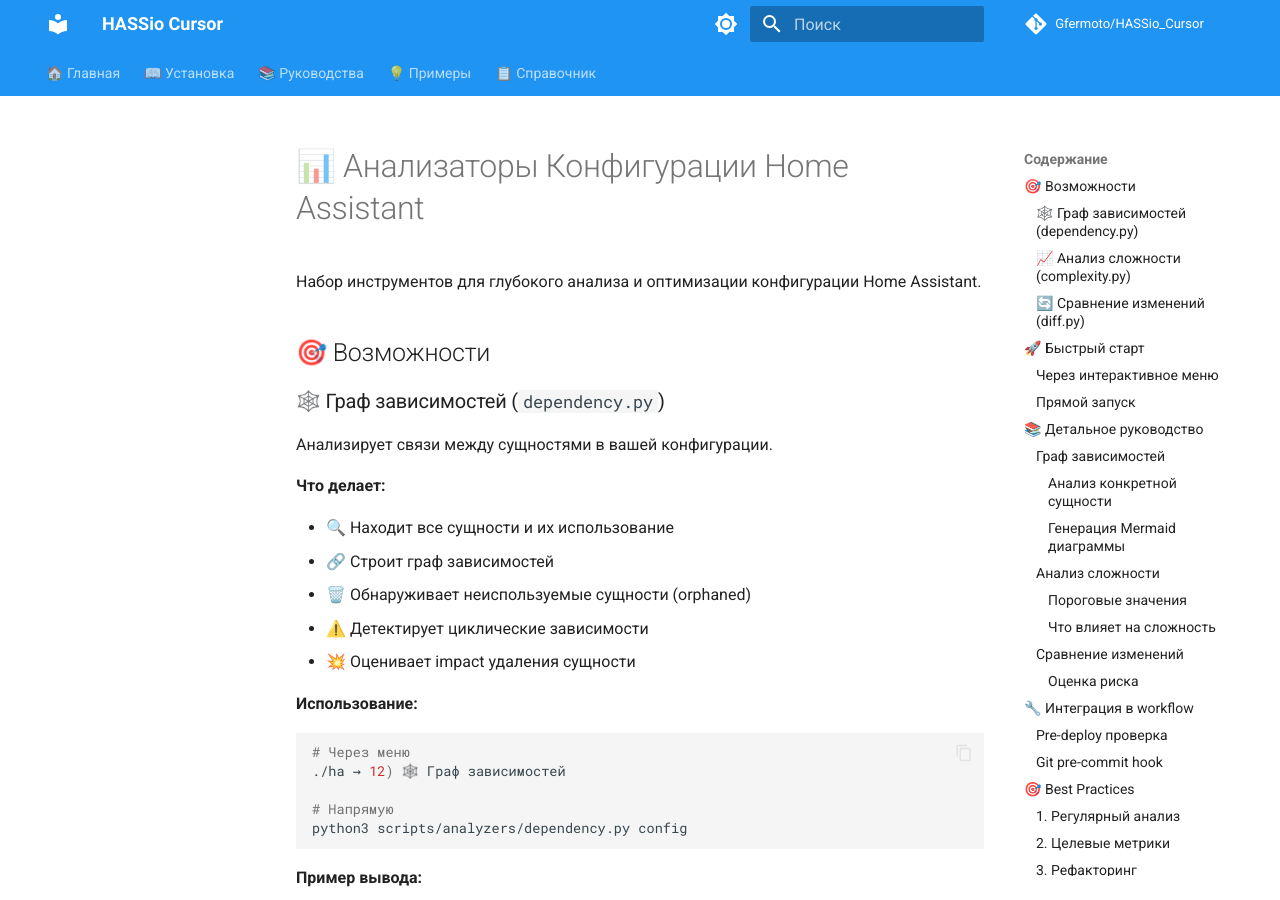
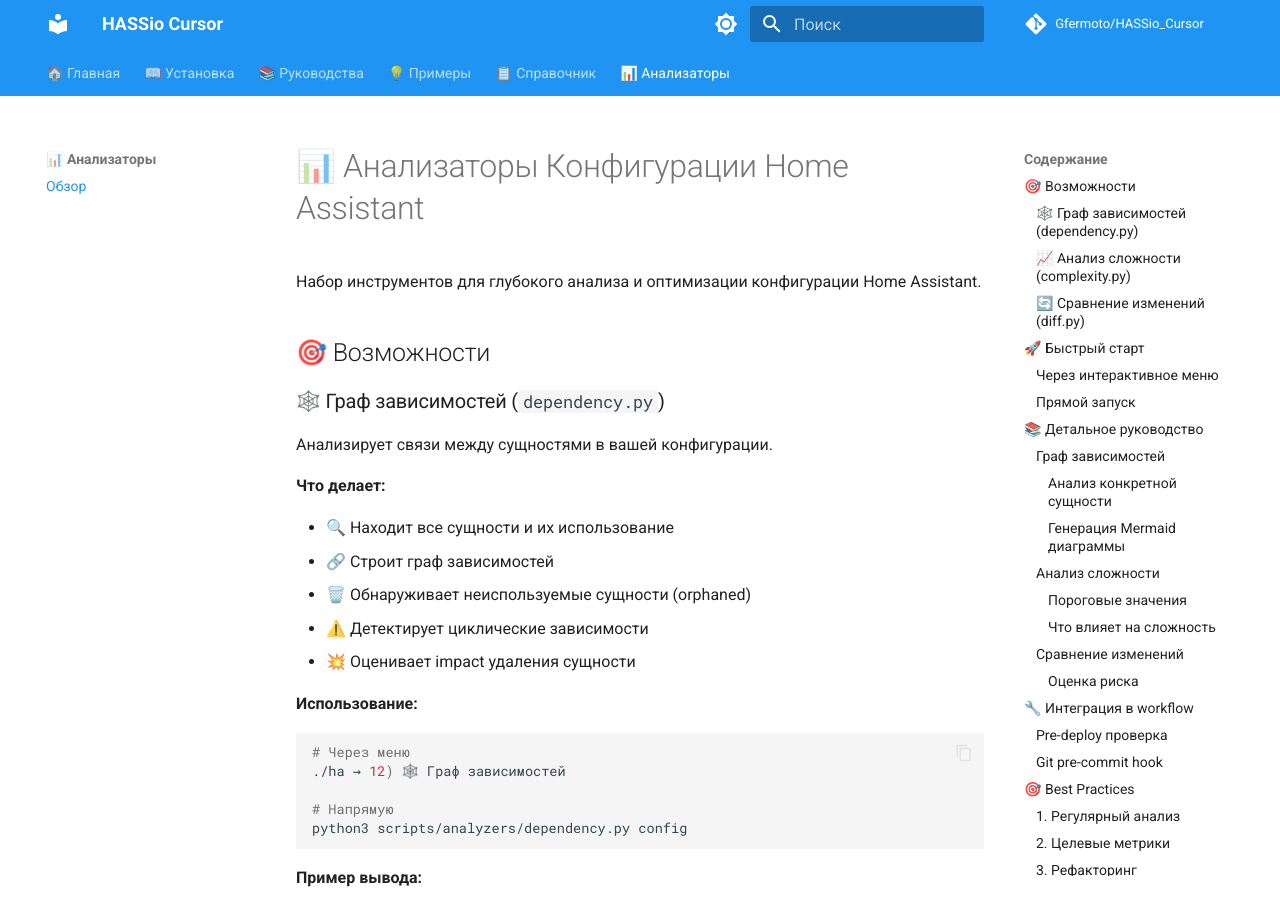
Before and after one commit to Gfermoto/HASSio_Cursor, an MkDocs documentation site: the page built from docs/analyzers/README.md, in a window 1280 px wide and 900 px high. Built offline with MkDocs 1.6.1 and Material for MkDocs 9.7.7, drawn with Linux system fonts in a browser that asks for light colours; comment, search, counter and statistics services are not loaded.

Commit message:
docs: добавлен раздел Анализаторы в навигацию MkDocs
📊 ОБНОВЛЕНА НАВИГАЦИЯ:

mkdocs.yml:
+ 📊 Анализаторы:
    - Обзор: analyzers/README.md

Теперь на GitHub Pages будет отдельный раздел с документацией
по анализаторам конфигурации:
• Граф зависимостей
• Анализ сложности
• Сравнение версий

Пользователи смогут найти эту документацию в главном меню!

```diff
--- a/mkdocs.yml
+++ b/mkdocs.yml
@@ -82,6 +82,8 @@
   - 📋 Справочник:
       - Команды: reference/COMMANDS.md
       - Рабочий процесс: reference/WORKFLOW.md
+  - 📊 Анализаторы:
+      - Обзор: analyzers/README.md
 
 extra:
   social:
```
